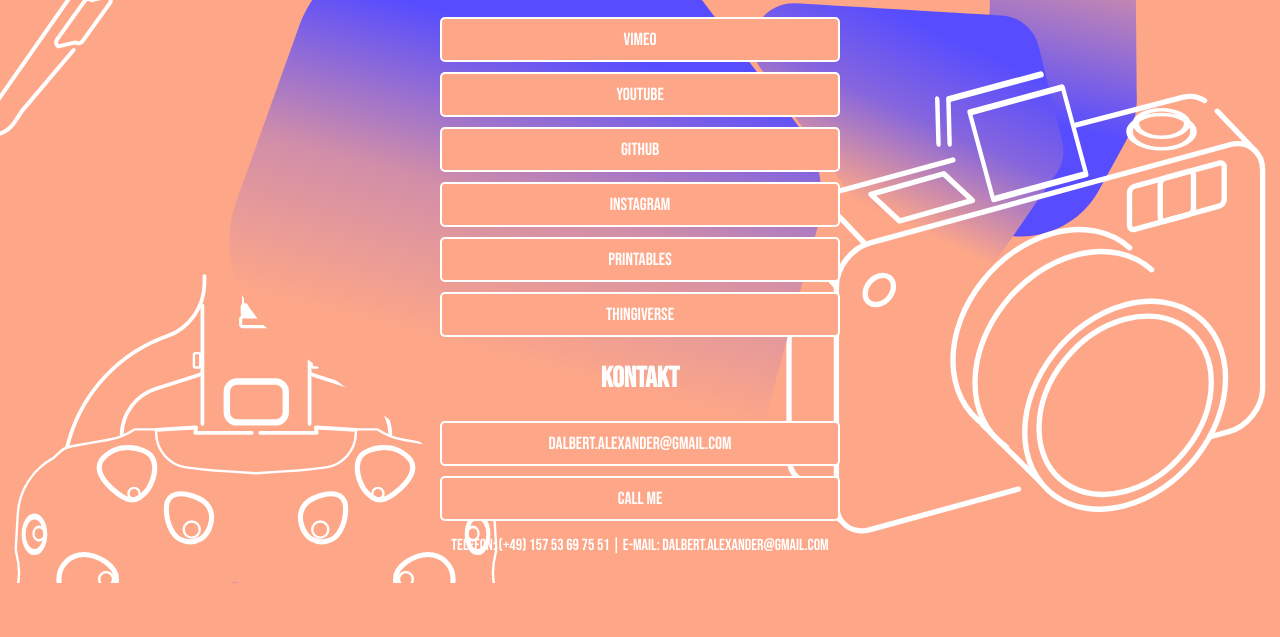
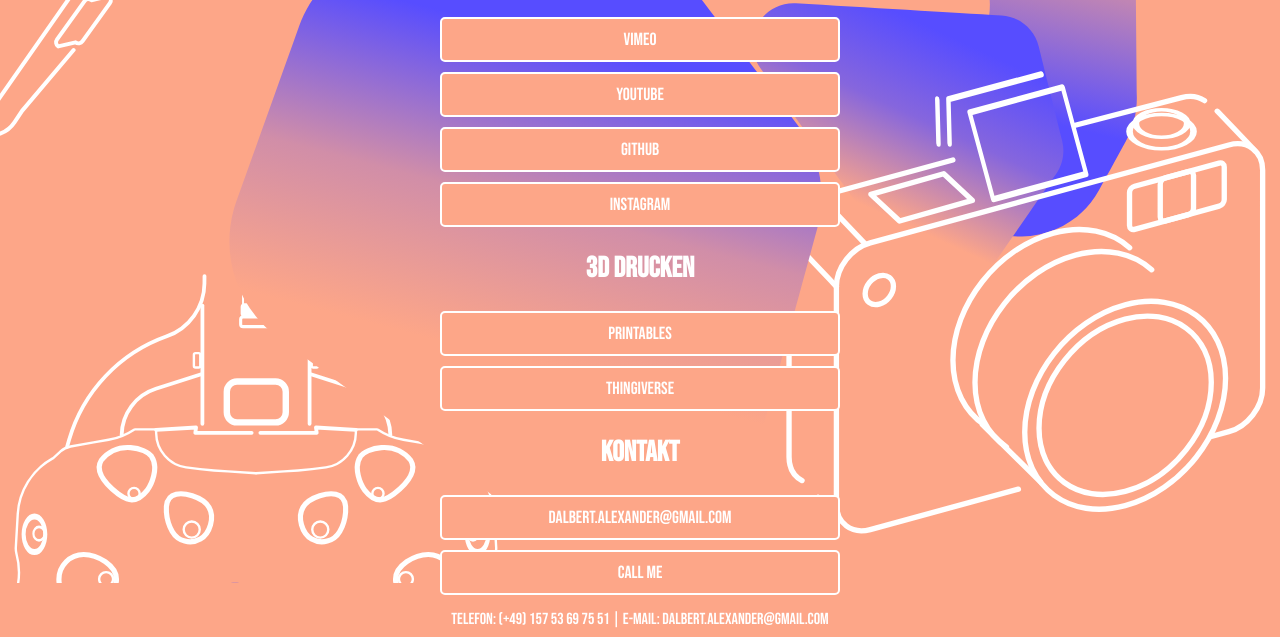
Before and after one commit to Dalbyte/LinkTreeAD, a plain HTML site: page webpage/index.html in a window 1280 px wide. Shown: the part 297-934 px from the top of the page. Before the commit the page ends 880 px from the top, so only its background shows below. Drawn offline with Linux system fonts and the light colour scheme.

Commit message:
small change

```diff
--- a/webpage/index.html
+++ b/webpage/index.html
@@ -35,6 +35,9 @@
         <a class="link" href="https://www.youtube.com/@dalbyte" target="_blank">youtube</a>
         <a class="link" href="https://github.com/Dalbyte" target="_blank">GitHub</a>
         <a class="link" href="https://www.instagram.com/dalbyte/">instagram</a>
+    </div>
+    <h2 class="sort">3D Drucken</h2>
+    <div id="links">
         <a class="link" href="https://www.printables.com/@dalbyte_1518661/models">printables</a>
         <a class="link" href="https://www.thingiverse.com/dalbyte/designs">thingiverse</a>
     </div>
```
